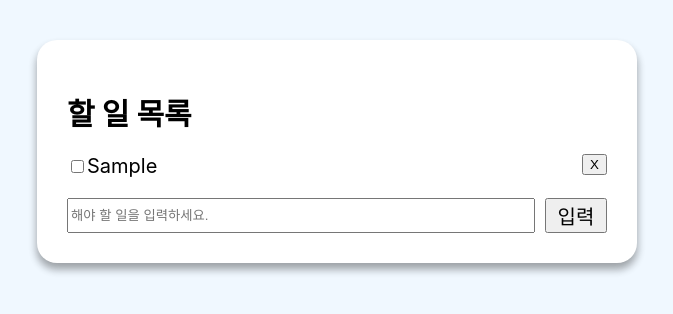
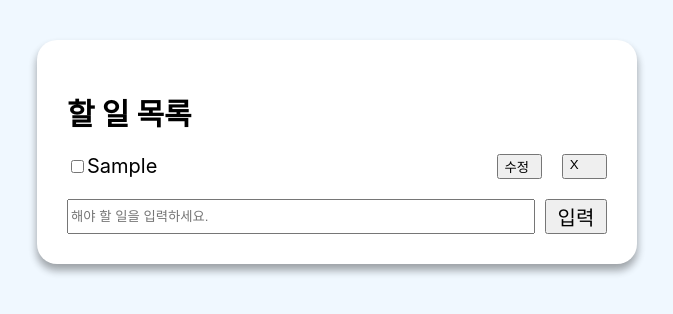
Before and after one commit to biyamn/React-AtoZ, a React (Create React App) app in the folder todo-app-hardtraining/: page / in a window 1280 px wide. Both pictures are taken after typing "Sample" into the empty fields and a click on the input "입력". Shown: the top 314 px of the page, without its empty margins (303-976 px from the left). Built offline with nearby package versions, Linux system fonts and the light colour scheme; the HTML template or start-up script is replaced by a standard one.

Commit message:
수정 기능 구현 중

```diff
--- a/todo-app-hardtraining/src/App.css
+++ b/todo-app-hardtraining/src/App.css
@@ -35,10 +35,25 @@ h1 {
 
 .list {
   padding-bottom: 1rem;
+  display: flex;
+  flex-direction: row;
+}
+
+.listContent {
+  display: flex;
+  flex: 14;
 }
 
 .deleteBtn {
-  float: right;
+  /* float: right; */
+  display: flex;
+  flex: 1;
+}
+
+.editBtn {
+  display: flex;
+  flex: 1;
+  margin-right: 20px;
 }
 
 .form {
--- a/todo-app-hardtraining/src/components/List.js
+++ b/todo-app-hardtraining/src/components/List.js
@@ -21,8 +21,12 @@ const List = (props) => {
         className="checkbox"
         type='checkbox'
       />
+
       {/* <span className={`listContent &{ todoItem.checked ? 'checked' : '' }`}>{todoItem.text}</span> */}
       <span className={ "listContent" + (props.checked ? " checked" : '')}>{props.text}</span>
+
+      <button className="editBtn">수정</button>
+
       <button
         type='button'
         className='deleteBtn'
```
Also changed, not shown: 2 other files (tests, documents, lock files or other folders).
